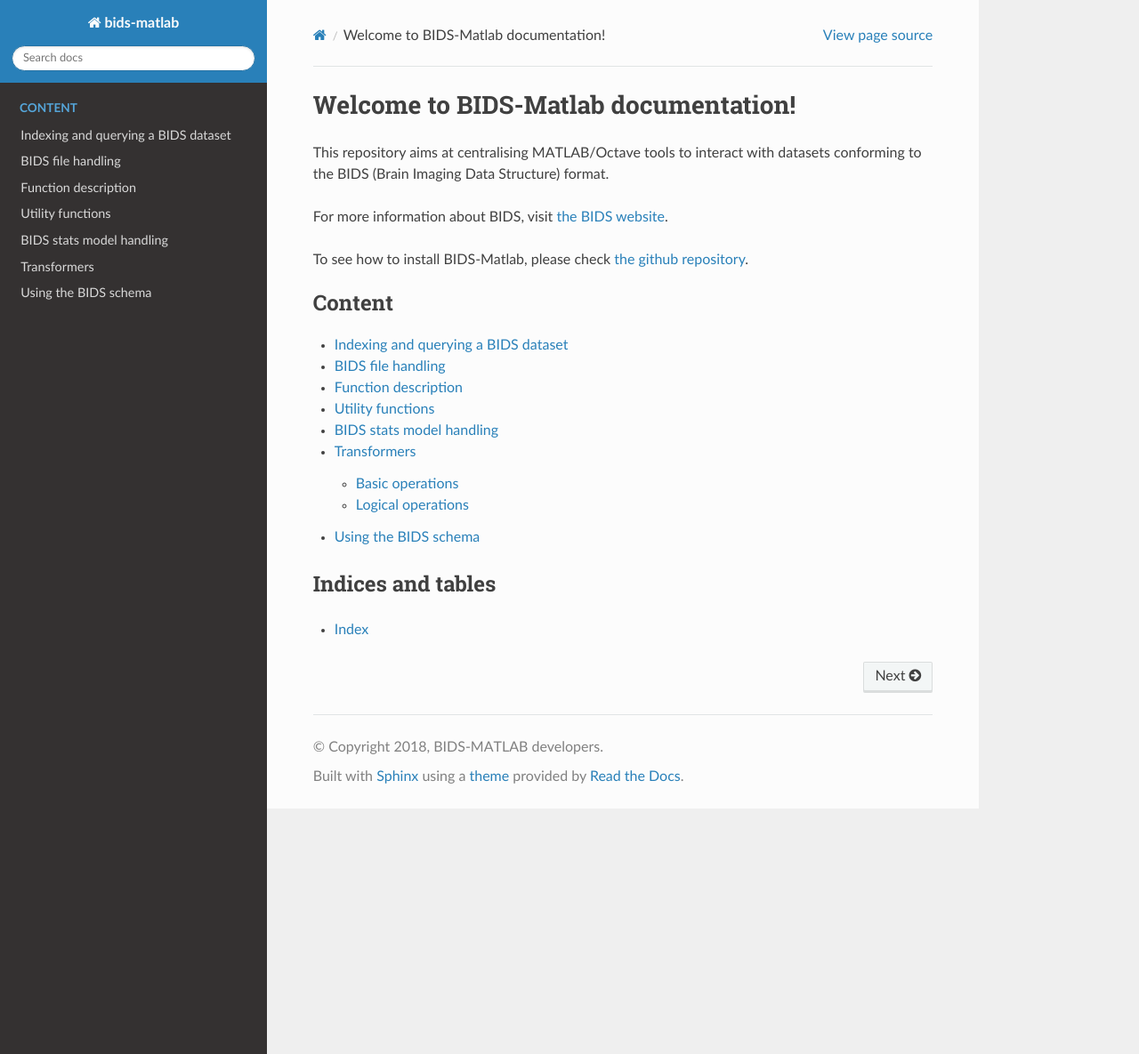
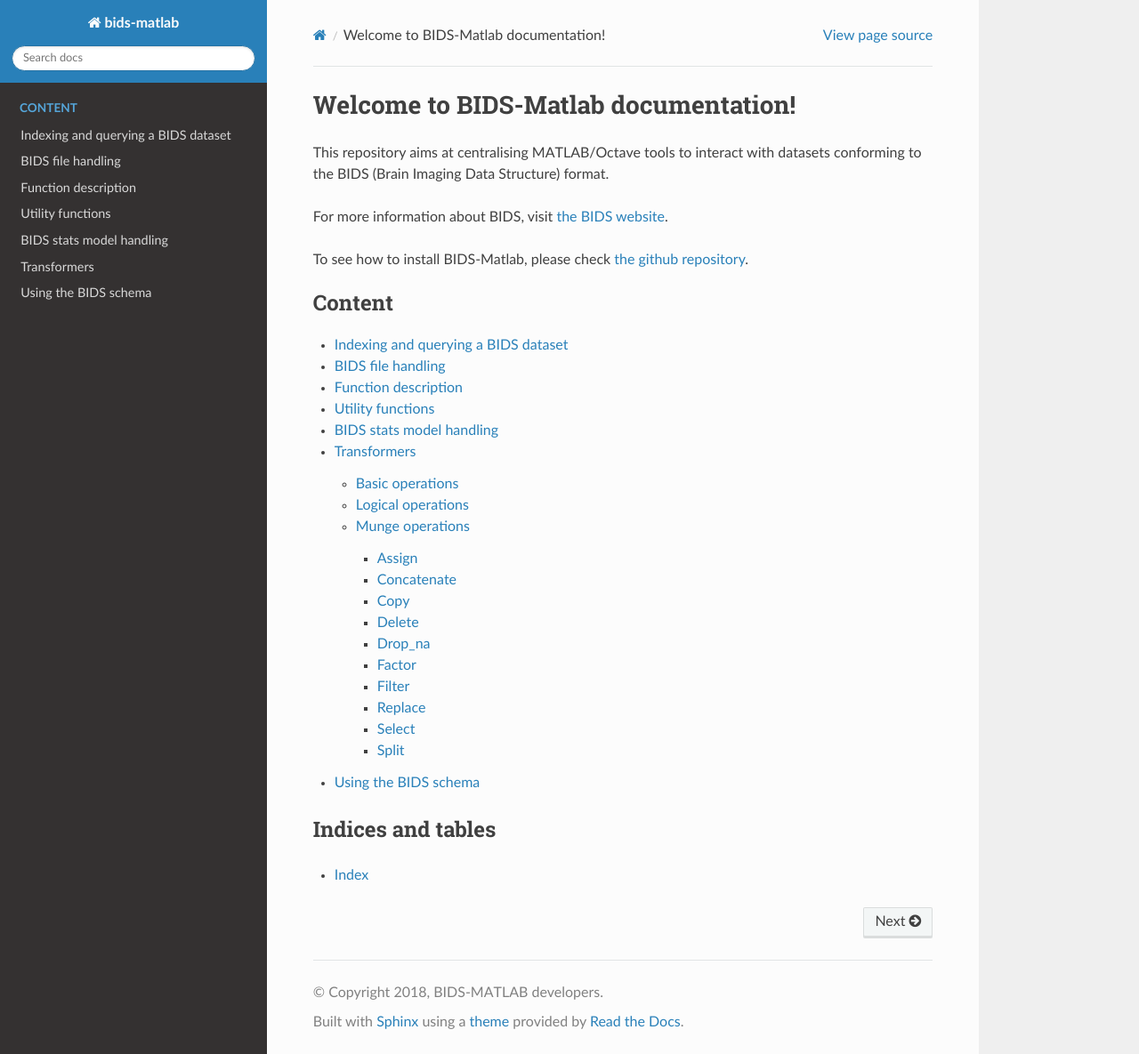
Before and after one commit to bids-standard/bids-matlab, a Sphinx documentation site: the page built from docs/source/index.rst, in a window 1280 px wide and 1185 px high. Shown: the whole window at 89% size. Built offline with Sphinx 7.4.7 and the Read the Docs theme 2.0.0, drawn with Linux system fonts in a browser that asks for light colours.

Commit message:
update doc munge transformers

```diff
--- a/docs/source/transformers.rst
+++ b/docs/source/transformers.rst
@@ -26,3 +40,60 @@ Logical operations
 - Not
 
 .. autofunction:: logical
+
+
+Munge operations
+================
+
+Transformations that primarily involve manipulating/munging variables into
+other formats or shapes.
+
+Assign
+------
+
+.. autofunction:: assign
+
+Concatenate
+-----------
+
+.. autofunction:: concatenate
+
+Copy
+----
+
+.. autofunction:: copy
+
+Delete
+------
+
+.. autofunction:: delete
+
+Drop_na
+-------
+
+.. autofunction:: drop_na
+
+Factor
+------
+
+.. autofunction:: factor
+
+Filter
+-------
+
+.. autofunction:: filter
+
+Replace
+-------
+
+.. autofunction:: replace
+
+Select
+------
+
+.. autofunction:: select
+
+Split
+-----
+
+.. autofunction:: split
```
Also changed, not shown: other parts of docs/source/transformers.rst (+14 -0 lines), docs/source/conf.py (+21 -23 lines), 13 other files.
